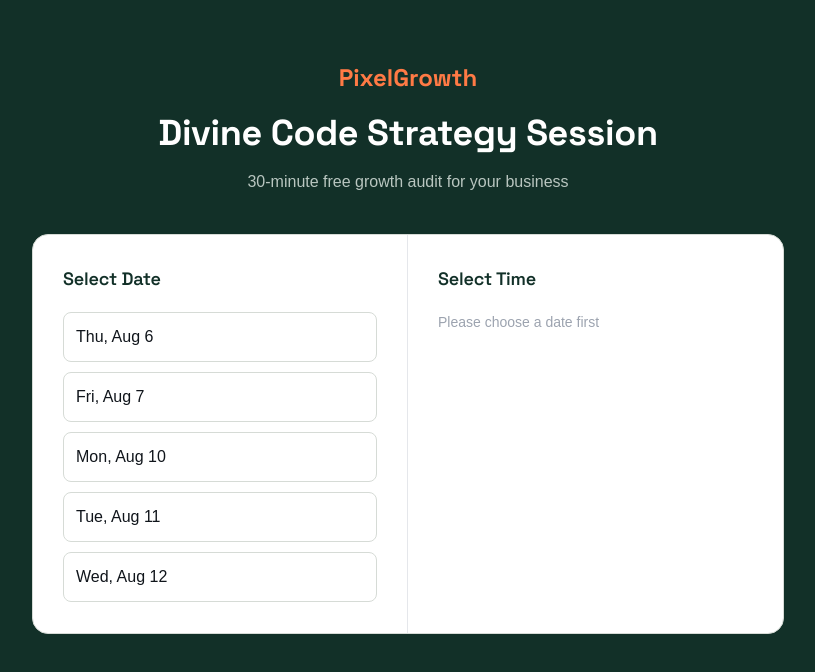
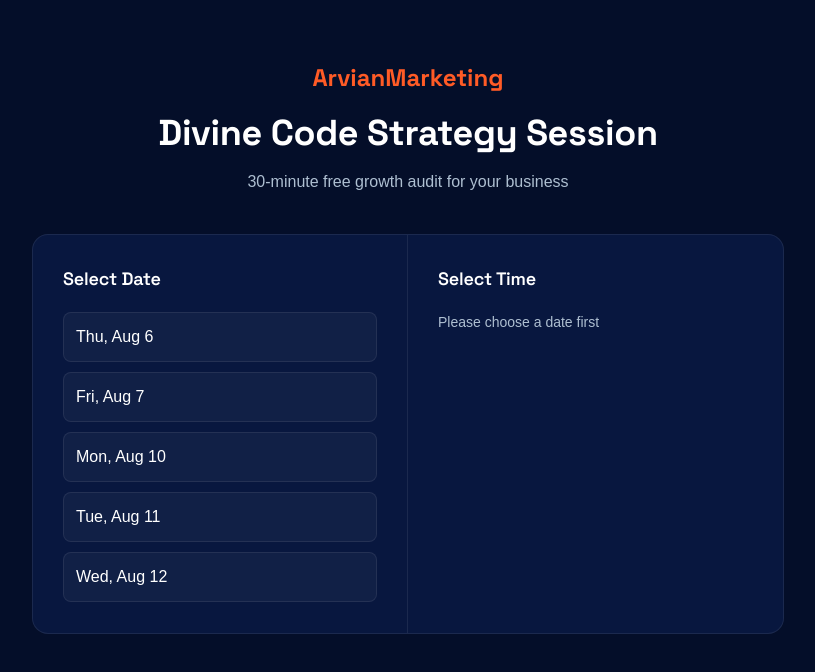
Before and after one commit to ravi-verma-001/landingpage, a Next.js app: page /book-call in a window 1280 px wide. Shown: the top 672 px of the page, without its empty margins (232-1047 px from the left). Built offline with nearby package versions, Linux system fonts and the light colour scheme.

Commit message:
feat: replace PixelGrowth brand name with ArvianMarketing globally

```diff
--- a/app/api/book/route.ts
+++ b/app/api/book/route.ts
@@ -19,7 +19,7 @@
       const body = getBookingConfirmationContent(name || 'there', date, time)
       await sendEmail({
         to: email,
-        subject: 'Strategy Session Confirmed — PixelGrowth',
+        subject: 'Strategy Session Confirmed — ArvianMarketing',
         body,
       })
 
--- a/app/book-call/page.tsx
+++ b/app/book-call/page.tsx
@@ -59,42 +59,42 @@
   }
 
   return (
-    <div style={{ minHeight: '100vh', background: '#123028', color: '#fff', fontFamily: 'sans-serif' }}>
+    <div style={{ minHeight: '100vh', background: '#040e29', color: '#fff', fontFamily: 'sans-serif' }}>
       <div className="wrap" style={{ padding: '60px 24px', maxWidth: '800px' }}>
         <div style={{ textAlign: 'center', marginBottom: '40px' }}>
-          <div style={{ fontFamily: 'Space Grotesk, sans-serif', fontSize: '24px', fontWeight: 'bold', color: '#FF7A45', marginBottom: '10px' }}>
-            PixelGrowth
+          <div style={{ fontFamily: 'Space Grotesk, sans-serif', fontSize: '24px', fontWeight: 'bold', color: '#FF5B26', marginBottom: '10px' }}>
+            ArvianMarketing
           </div>
           <h1 style={{ fontFamily: 'Space Grotesk, sans-serif', fontSize: '36px', fontWeight: 'bold', marginBottom: '10px' }}>
             Divine Code Strategy Session
           </h1>
-          <p style={{ color: '#B9C6C0', fontSize: '16px' }}>
+          <p style={{ color: '#AEBFD1', fontSize: '16px' }}>
             30-minute free growth audit for {name ? <strong>{name}</strong> : 'your business'}
           </p>
         </div>
 
         {bookingStatus === 'success' ? (
-          <div style={{ background: '#fff', color: '#10151B', borderRadius: '16px', padding: '40px', textAlign: 'center', border: '1px solid #D6DBD6' }}>
+          <div style={{ background: '#08173f', color: '#fff', borderRadius: '16px', padding: '40px', textAlign: 'center', border: '1px solid rgba(255,255,255,0.08)' }}>
             <div style={{ fontSize: '48px', marginBottom: '20px' }}>🎉</div>
             <h2 style={{ fontFamily: 'Space Grotesk, sans-serif', fontSize: '28px', marginBottom: '10px' }}>Booking Confirmed!</h2>
-            <p style={{ fontSize: '16px', color: '#4A544E', marginBottom: '24px' }}>
+            <p style={{ fontSize: '16px', color: '#AEBFD1', marginBottom: '24px' }}>
               We've locked in your strategy session for <strong>{selectedDate}</strong> at <strong>{selectedTime}</strong>.
             </p>
-            <p style={{ fontSize: '14px', color: '#4A544E', background: '#F1F3F1', padding: '12px', borderRadius: '8px' }}>
+            <p style={{ fontSize: '14px', color: '#AEBFD1', background: 'rgba(255,255,255,0.04)', padding: '12px', borderRadius: '8px', border: '1px solid rgba(255,255,255,0.06)' }}>
               Check your inbox ({email || 'your email'}) for calendar invitation and meeting link.
             </p>
             <button
               onClick={() => router.push('/')}
-              style={{ marginTop: '30px', background: '#1F4B3F', color: '#fff', border: 'none', padding: '12px 24px', borderRadius: '8px', cursor: 'pointer', fontWeight: 'bold' }}
+              style={{ marginTop: '30px', background: '#FF5B26', color: '#fff', border: 'none', padding: '12px 24px', borderRadius: '8px', cursor: 'pointer', fontWeight: 'bold' }}
             >
               Back to Home
             </button>
           </div>
         ) : (
-          <div style={{ background: '#fff', color: '#10151B', borderRadius: '16px', overflow: 'hidden', display: 'grid', gridTemplateColumns: '1fr 1fr', minHeight: '400px', border: '1px solid #D6DBD6' }}>
+          <div style={{ background: '#08173f', color: '#fff', borderRadius: '16px', overflow: 'hidden', display: 'grid', gridTemplateColumns: '1fr 1fr', minHeight: '400px', border: '1px solid rgba(255,255,255,0.08)' }}>
             {/* Left side: Date Select */}
-            <div style={{ padding: '30px', borderRight: '1px solid #E5E7EB' }}>
-              <h3 style={{ fontSize: '18px', fontWeight: '600', marginBottom: '20px', color: '#123028' }}>Select Date</h3>
+            <div style={{ padding: '30px', borderRight: '1px solid rgba(255,255,255,0.08)' }}>
+              <h3 style={{ fontSize: '18px', fontWeight: '600', marginBottom: '20px', color: '#fff' }}>Select Date</h3>
               <div style={{ display: 'flex', flexDirection: 'column', gap: '10px' }}>
                 {availableDates.map((date) => {
                   const dateStr = date.toLocaleDateString('en-US', { weekday: 'short', month: 'short', day: 'numeric' })
@@ -105,10 +105,10 @@
                       style={{
                         padding: '12px',
                         borderRadius: '8px',
-                        border: '1px solid #D6DBD6',
+                        border: '1px solid rgba(255,255,255,0.08)',
                         textAlign: 'left',
-                        background: selectedDate === dateStr ? '#1F4B3F' : '#fff',
-                        color: selectedDate === dateStr ? '#fff' : '#10151B',
+                        background: selectedDate === dateStr ? '#FF5B26' : 'rgba(255,255,255,0.04)',
+                        color: '#fff',
                         cursor: 'pointer',
                         fontWeight: '500',
                         transition: 'all 0.2s'
@@ -122,11 +122,11 @@
             </div>
 
             {/* Right side: Time Select & Confirm */}
-            <div style={{ padding: '30px', display: 'flex', flexDirection: 'column', justifyContent: 'space-between' }}>
+            <div style={{ padding: '30px', display: 'flex', flexDirection: 'column', justifycontent: 'space-between' }}>
               <div>
-                <h3 style={{ fontSize: '18px', fontWeight: '600', marginBottom: '20px', color: '#123028' }}>Select Time</h3>
+                <h3 style={{ fontSize: '18px', fontWeight: '600', marginBottom: '20px', color: '#fff' }}>Select Time</h3>
                 {!selectedDate ? (
-                  <p style={{ color: '#9CA3AF', fontSize: '14px' }}>Please choose a date first</p>
+                  <p style={{ color: '#AEBFD1', fontSize: '14px' }}>Please choose a date first</p>
                 ) : (
                   <div style={{ display: 'grid', gridTemplateColumns: '1fr', gap: '8px' }}>
                     {timeSlots.map((time) => (
@@ -136,9 +136,9 @@
                         style={{
                           padding: '10px',
                           borderRadius: '8px',
-                          border: '1px solid #D6DBD6',
-                          background: selectedTime === time ? '#FF7A45' : '#fff',
-                          color: selectedTime === time ? '#fff' : '#10151B',
+                          border: '1px solid rgba(255,255,255,0.08)',
+                          background: selectedTime === time ? '#FF5B26' : 'rgba(255,255,255,0.04)',
+                          color: '#fff',
                           cursor: 'pointer',
                           fontWeight: '500',
                           transition: 'all 0.2s'
@@ -158,7 +158,7 @@
                     disabled={bookingStatus === 'loading'}
                     style={{
                       width: '100%',
-                      background: '#1F4B3F',
+                      background: '#FF5B26',
                       color: '#fff',
                       border: 'none',
                       padding: '14px',
@@ -176,6 +176,7 @@
         )}
       </div>
     </div>
+
   )
 }
 
--- a/app/layout.tsx
+++ b/app/layout.tsx
@@ -2,7 +2,7 @@
 import './globals.css'
 
 export const metadata: Metadata = {
-  title: 'PixelGrowth — Websites, Social Media & Meta Ads That Bring Clients',
+  title: 'ArvianMarketing — Websites, Social Media & Meta Ads That Bring Clients',
   description: 'We build your website, run your Instagram & Facebook page, and manage Meta Ads that bring real leads — all handled by one partner.',
 }
 
--- a/app/page.tsx
+++ b/app/page.tsx
@@ -53,13 +53,13 @@
       <div className="hero-blast-wrapper">
         <div className="wrap">
           <div className="topbar">
-            <div className="brand"><span className="brand-dot"></span>PixelGrowth</div>
+            <div className="brand"><span className="brand-dot"></span>ArvianMarketing</div>
             <a className="top-cta-blast" href="#growth-plan">Get Free Growth Plan</a>
           </div>
 
           <div className="hero-blast-grid">
             <div className="hero-blast-left animate-fade-in">
-              <img src="/founder_portrait.jpg" alt="PixelGrowth Founder" className="hero-blast-img" />
+              <img src="/founder_portrait.jpg" alt="ArvianMarketing Founder" className="hero-blast-img" />
             </div>
 
             <div className="hero-blast-right animate-fade-in delay-1">
@@ -324,7 +324,7 @@
 
       <footer>
         <div className="wrap">
-          PixelGrowth — Websites, Social Media &amp; Ads for growing businesses.<br />
+          ArvianMarketing — Websites, Social Media &amp; Ads for growing businesses.<br />
           Prefer to just chat? <a className="footer-wa" href="https://wa.me/919876543210" target="_blank" rel="noopener noreferrer">Message us on WhatsApp</a>
         </div>
       </footer>
--- a/lib/email.ts
+++ b/lib/email.ts
@@ -68,7 +68,7 @@
 ${calendarLink}
 
 Talk soon,
-Founder, PixelGrowth
+Founder, ArvianMarketing
 `
 }
 
@@ -79,13 +79,13 @@
 
 Most agencies run Meta ads that point directly to slow, generic pages. When traffic lands on a mobile phone, even a 2-second delay in page loading can cause up to 40% of users to bounce before they read a single line. This kills your ROAS (Return on Ad Spend).
 
-At PixelGrowth, we build lightning-fast web pages specifically designed to match our ads campaigns. For a recent client, reducing load times from 4.8 seconds down to 1.2 seconds lowered their cost-per-lead by 34% within the first week.
+At ArvianMarketing, we build lightning-fast web pages specifically designed to match our ads campaigns. For a recent client, reducing load times from 4.8 seconds down to 1.2 seconds lowered their cost-per-lead by 34% within the first week.
 
 If you want to review your speed and ad targeting, lock in a quick audit slot here:
 ${calendarLink}
 
 Talk soon,
-Founder, PixelGrowth
+Founder, ArvianMarketing
 `
 }
 
@@ -98,7 +98,7 @@
 ${calendarLink}
 
 Best of luck,
-Founder, PixelGrowth
+Founder, ArvianMarketing
 `
 }
 
@@ -117,6 +117,6 @@
 If you need to reschedule, please let us know.
 
 Talk soon,
-Founder, PixelGrowth
+Founder, ArvianMarketing
 `
 }
```
